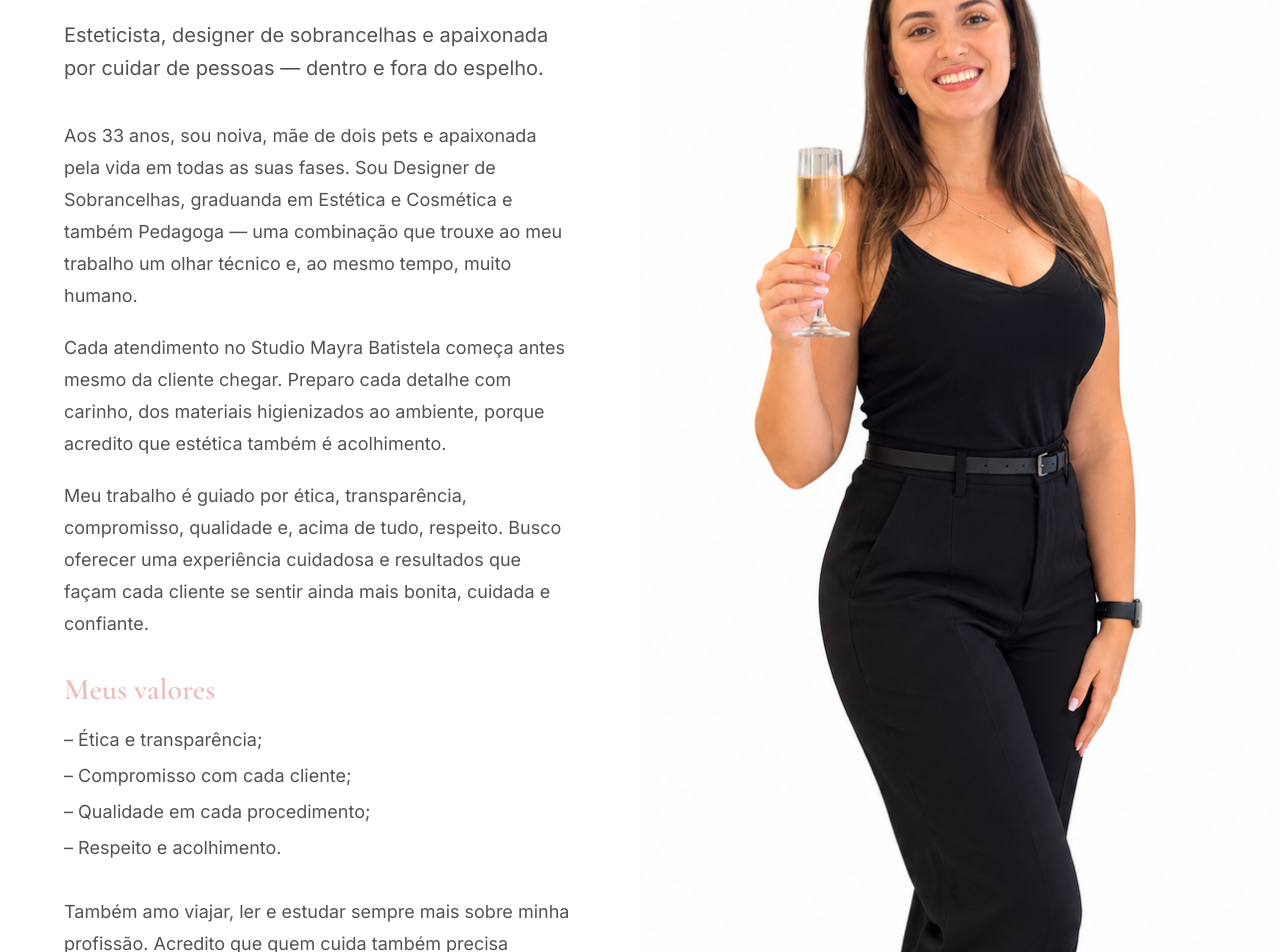
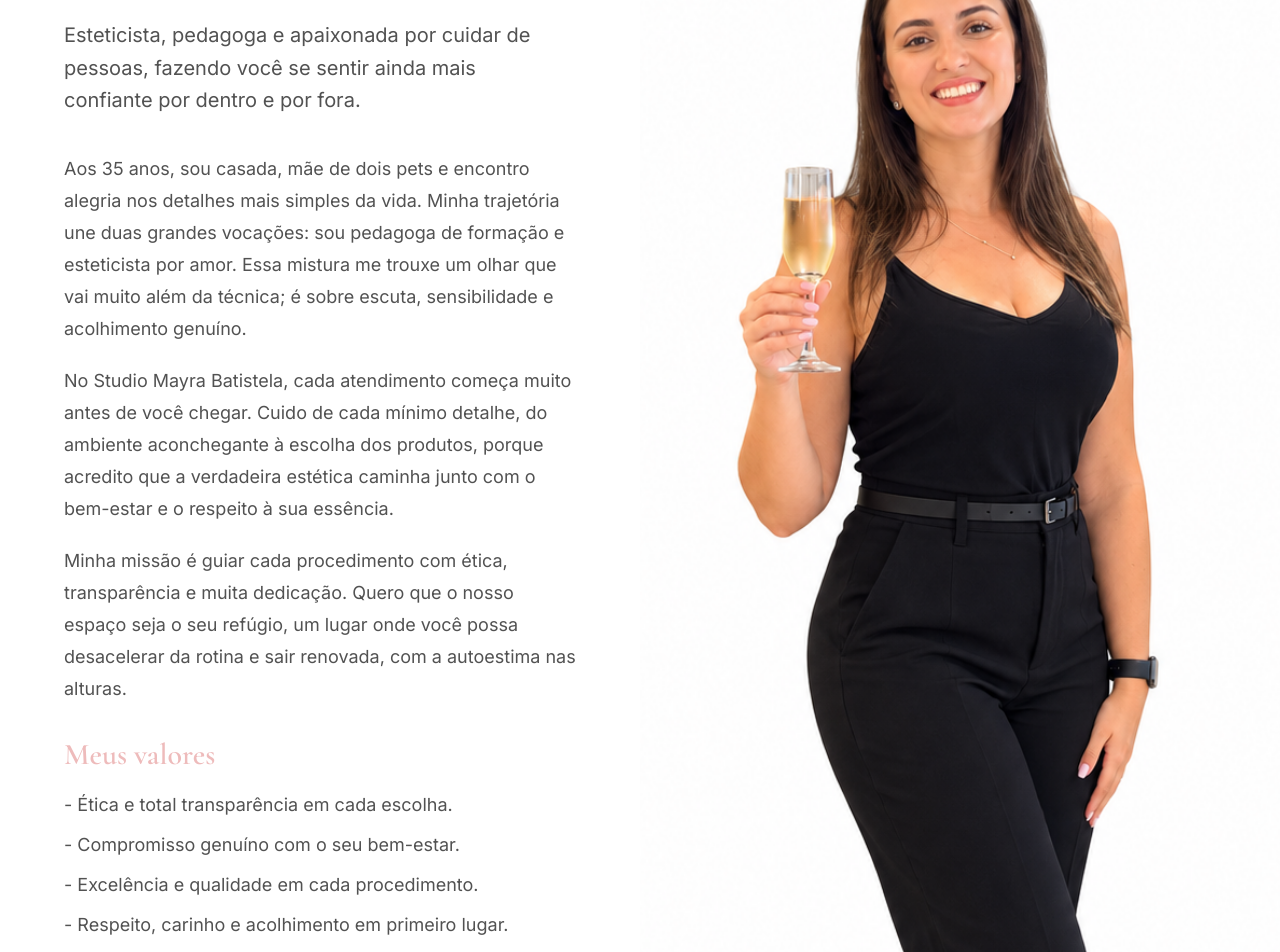
Before and after one commit to Mathmendes77/site-estetica, a React (Vite) app: page /sobre in a window 1280 px wide. Shown: the part 180-1132 px from the top of the page. Built offline with nearby package versions, Linux system fonts and the light colour scheme.

Commit message:
Alteracao de fontes nas paginas

```diff
--- a/src/pages/Home.jsx
+++ b/src/pages/Home.jsx
@@ -199,9 +199,6 @@ function Home() {
       {/* CTA FINAL */}
       <section className="px-6 py-24 md:py-32 bg-white border-t border-neutral-100">
         <div className="max-w-2xl mx-auto text-center">
-          <p className="font-display italic text-lg text-[#EEBBBB] mb-4">
-            Seu momento começa aqui
-          </p>
           <h2 className="font-display text-4xl md:text-5xl font-bold leading-tight text-neutral-800">
             Reserve um tempo
             <span className="block font-normal italic text-[#EEBBBB]">
--- a/src/pages/Sobre.jsx
+++ b/src/pages/Sobre.jsx
@@ -14,53 +14,40 @@ function Sobre() {
             </h1>
 
             <p className="mb-9 max-w-[500px] text-lg leading-relaxed text-neutral-600 md:text-xl font-light">
-              Esteticista, designer de sobrancelhas e apaixonada por cuidar
-              de pessoas — dentro e fora do espelho.
+              Esteticista, pedagoga e apaixonada por cuidar de pessoas, fazendo você se sentir ainda mais confiante por dentro e por fora.
             </p>
 
             <div className="max-w-[520px] space-y-5 text-base leading-7 text-neutral-600 md:text-lg md:leading-8">
               <p>
-                Aos 33 anos, sou noiva, mãe de dois pets e apaixonada pela
-                vida em todas as suas fases. Sou Designer de Sobrancelhas,
-                graduanda em Estética e Cosmética e também Pedagoga — uma
-                combinação que trouxe ao meu trabalho um olhar técnico e, ao
-                mesmo tempo, muito humano.
+                Aos 35 anos, sou casada, mãe de dois pets e encontro alegria nos detalhes mais simples da vida. Minha trajetória une duas grandes vocações: sou pedagoga de formação e esteticista por amor. Essa mistura me trouxe um olhar que vai muito além da técnica; é sobre escuta, sensibilidade e acolhimento genuíno.
               </p>
 
               <p>
-                Cada atendimento no Studio Mayra Batistela começa antes
-                mesmo da cliente chegar. Preparo cada detalhe com carinho,
-                dos materiais higienizados ao ambiente, porque acredito que
-                estética também é acolhimento.
+                No Studio Mayra Batistela, cada atendimento começa muito antes de você chegar. Cuido de cada mínimo detalhe, do ambiente aconchegante à escolha dos produtos, porque acredito que a verdadeira estética caminha junto com o bem-estar e o respeito à sua essência.
               </p>
 
               <p>
-                Meu trabalho é guiado por ética, transparência, compromisso,
-                qualidade e, acima de tudo, respeito. Busco oferecer uma
-                experiência cuidadosa e resultados que façam cada cliente se
-                sentir ainda mais bonita, cuidada e confiante.
+                Minha missão é guiar cada procedimento com ética, transparência e muita dedicação. Quero que o nosso espaço seja o seu refúgio, um lugar onde você possa desacelerar da rotina e sair renovada, com a autoestima nas alturas.
               </p>
 
               <div className="pt-3">
                 <h2 className="mb-4 font-display text-2xl font-semibold text-primary-dark md:text-3xl">
                   Meus valores
                 </h2>
-                <div className="space-y-1 text-neutral-600">
-                  <p>– Ética e transparência;</p>
-                  <p>– Compromisso com cada cliente;</p>
-                  <p>– Qualidade em cada procedimento;</p>
-                  <p>– Respeito e acolhimento.</p>
+                <div className="space-y-2 text-neutral-600">
+                  <p>- Ética e total transparência em cada escolha.</p>
+                  <p>- Compromisso genuíno com o seu bem-estar.</p>
+                  <p>- Excelência e qualidade em cada procedimento.</p>
+                  <p>- Respeito, carinho e acolhimento em primeiro lugar.</p>
                 </div>
               </div>
 
               <p className="pt-3">
-                Também amo viajar, ler e estudar sempre mais sobre minha
-                profissão. Acredito que quem cuida também precisa continuar
-                aprendendo.
+                Fora daqui, você provavelmente vai me encontrar viajando, lendo um bom livro ou estudando novas técnicas para entregar sempre o melhor. Afinal, quem ama cuidar do outro nunca pára de aprender.
               </p>
 
               <p className="pt-2 font-display text-2xl font-semibold leading-relaxed text-primary-dark md:text-3xl">
-                No Studio Mayra Batistela, cada detalhe é pensado para você.
+                No Studio Mayra Batistela, cada detalhe é pensado exclusivamente para você.
               </p>
             </div>
           </div>
@@ -95,8 +82,7 @@ function Sobre() {
         </h2>
 
         <p className="mt-4 text-neutral-600 max-w-md mx-auto">
-          Reserve um momento só seu, venha se cuidar no Studio Mayra
-          Batistela.
+          Reserve um momento só seu, venha se cuidar no Studio Mayra Batistela.
         </p>
 
         <Link
```
